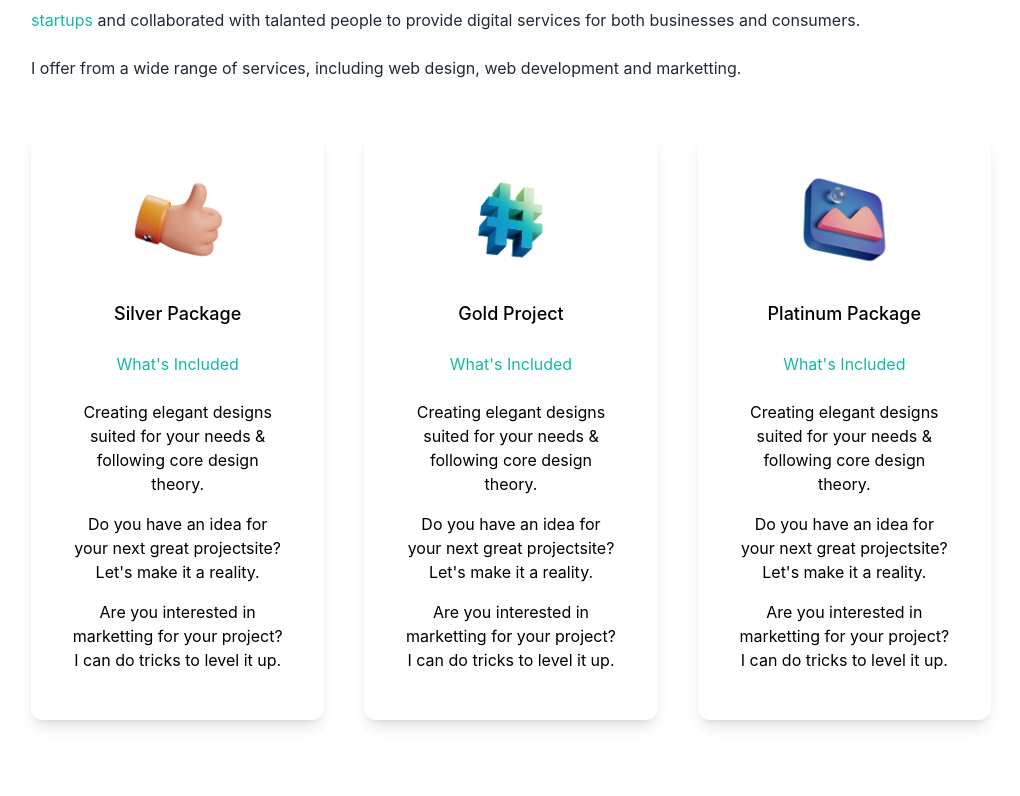
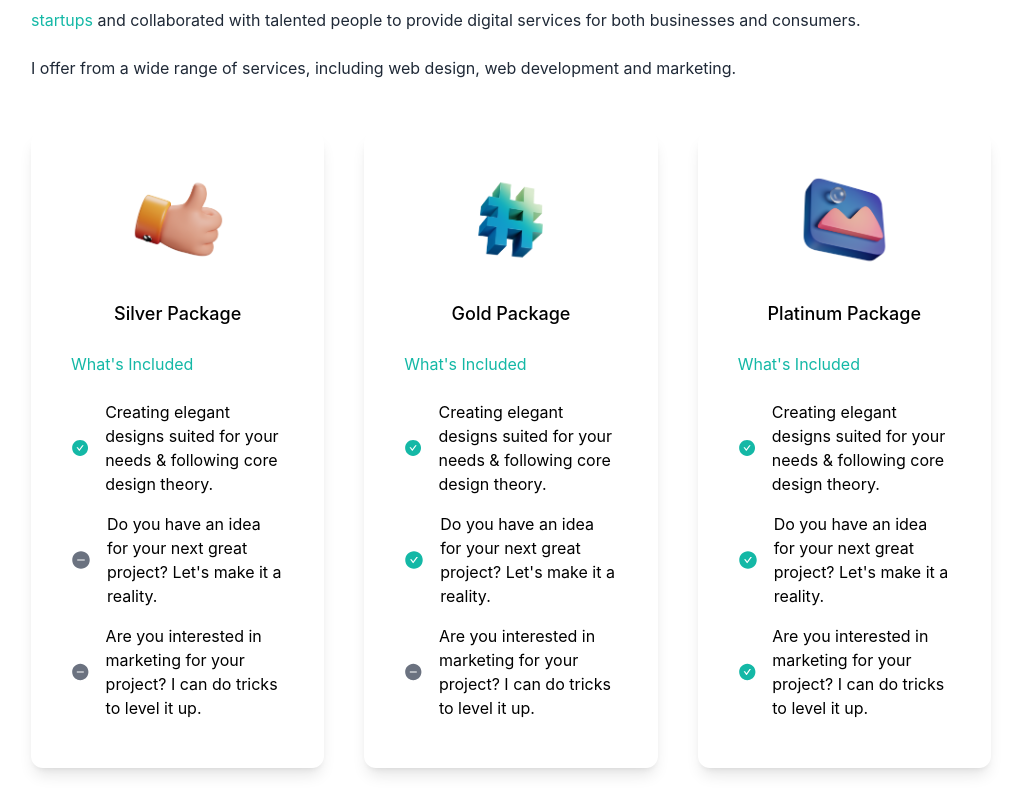
Before and after one commit to shayan-ameen-developer/personal-portfolio, a Next.js app: page / in a window 1280 px wide. Shown: the part 1104-1900 px from the top of the page, without its empty margins (129-1149 px from the left). Built offline with nearby package versions, Linux system fonts and the light colour scheme.

Commit message:
cards redesigned

```diff
--- a/src/pages/index.tsx
+++ b/src/pages/index.tsx
@@ -2,8 +2,10 @@ import Head from "next/head";
 import Image from "next/image";
 
 import {
+  AiFillCheckCircle,
   AiFillGithub,
   AiFillLinkedin,
+  AiFillMinusCircle,
   AiFillTwitterCircle,
 } from "react-icons/ai";
 
@@ -49,7 +51,7 @@ export default function Home() {
               JavaScirpt Developer.
             </h3>
             <p className="text-md mx-auto max-w-xl py-5 leading-8 text-gray-800 dark:text-gray-200 md:text-xl">
-              Freelancer providing services for web developmet and marketting
+              Freelancer providing services for web developmet and marketing
               needs. Join me down below and let&apos;s get cracking!
             </p>
             <div className="flex justify-center gap-16 py-3 text-5xl text-gray-600 dark:text-gray-400">
@@ -75,71 +77,110 @@ export default function Home() {
               developer, I&apos;ve done remote work for
               <span className="text-teal-500"> agencies </span>
               consulted for <span className="text-teal-500">startups </span>
-              and collaborated with talanted people to provide digital services
+              and collaborated with talented people to provide digital services
               for both businesses and consumers.
             </p>
             <p className="text-md py-2 leading-8 text-gray-800 dark:text-gray-200">
               I offer from a wide range of services, including web design, web
-              development and marketting.
+              development and marketing.
             </p>
           </div>
           <ul className="gap-10 lg:flex">
-            <li className="my-10 flex-1 rounded-xl p-10 text-center shadow-lg dark:bg-gray-700">
+            <li className="my-10 flex-1 rounded-xl p-10 shadow-lg dark:bg-gray-700">
+              <div className="text-center">
                 <Image className="mx-auto h-24 w-24" src={okay} alt="okay" />
                 <h3 className="pt-8 pb-2 text-lg font-medium dark:text-white">
                   Silver Package
                 </h3>
+              </div>
               <h4 className="py-4 text-teal-500">What&apos;s Included</h4>
+              <ul>
+                <li className="flex items-center gap-4">
+                  <AiFillCheckCircle className="text-6xl text-teal-500" />
                   <p className="py-2 dark:text-gray-300">
-                Creating elegant designs suited for your needs & following core
-                design theory.
+                    Creating elegant designs suited for your needs & following
+                    core design theory.
                   </p>
+                </li>
+                <li className="flex items-center gap-4">
+                  <AiFillMinusCircle className="text-6xl text-gray-500" />
                   <p className="py-2 dark:text-gray-300">
-                Do you have an idea for your next great projectsite? Let&apos;s
+                    Do you have an idea for your next great project? Let&apos;s
                     make it a reality.
                   </p>
+                </li>
+                <li className="flex items-center gap-4">
+                  <AiFillMinusCircle className="text-6xl text-gray-500" />
                   <p className="py-2 dark:text-gray-300">
-                Are you interested in marketting for your project? I can do
+                    Are you interested in marketing for your project? I can do
                     tricks to level it up.
                   </p>
                 </li>
-            <li className="my-10 flex-1 rounded-xl p-10 text-center shadow-lg dark:bg-gray-700">
+              </ul>
+            </li>
+            <li className="my-10 flex-1 rounded-xl p-10 shadow-lg dark:bg-gray-700">
+              <div className="text-center">
                 <Image className="mx-auto h-24 w-24" src={good} alt="good" />
                 <h3 className="pt-8 pb-2 text-lg font-medium dark:text-white">
-                Gold Project
+                  Gold Package
                 </h3>
+              </div>
               <h4 className="py-4 text-teal-500">What&apos;s Included</h4>
+              <ul>
+                <li className="flex items-center gap-4">
+                  <AiFillCheckCircle className="text-6xl text-teal-500" />
                   <p className="py-2 dark:text-gray-300">
-                Creating elegant designs suited for your needs & following core
-                design theory.
+                    Creating elegant designs suited for your needs & following
+                    core design theory.
                   </p>
+                </li>
+                <li className="flex items-center gap-4">
+                  <AiFillCheckCircle className="text-6xl text-teal-500" />
                   <p className="py-2 dark:text-gray-300">
-                Do you have an idea for your next great projectsite? Let&apos;s
+                    Do you have an idea for your next great project? Let&apos;s
                     make it a reality.
                   </p>
+                </li>
+                <li className="flex items-center gap-4">
+                  <AiFillMinusCircle className="text-6xl text-gray-500" />
                   <p className="py-2 dark:text-gray-300">
-                Are you interested in marketting for your project? I can do
+                    Are you interested in marketing for your project? I can do
                     tricks to level it up.
                   </p>
                 </li>
-            <li className="my-10 flex-1 rounded-xl p-10 text-center shadow-lg dark:bg-gray-700">
+              </ul>
+            </li>
+            <li className="my-10 flex-1 rounded-xl p-10 shadow-lg dark:bg-gray-700">
+              <div className="text-center">
                 <Image className="mx-auto h-24 w-24" src={best} alt="best" />
                 <h3 className="pt-8 pb-2 text-lg font-medium dark:text-white">
                   Platinum Package
                 </h3>
+              </div>
               <h4 className="py-4 text-teal-500">What&apos;s Included</h4>
+              <ul>
+                <li className="flex items-center gap-4">
+                  <AiFillCheckCircle className="text-6xl text-teal-500" />
                   <p className="py-2 dark:text-gray-300">
-                Creating elegant designs suited for your needs & following core
-                design theory.
+                    Creating elegant designs suited for your needs & following
+                    core design theory.
                   </p>
+                </li>
+                <li className="flex items-center gap-4">
+                  <AiFillCheckCircle className="text-6xl text-teal-500" />
                   <p className="py-2 dark:text-gray-300">
-                Do you have an idea for your next great projectsite? Let&apos;s
+                    Do you have an idea for your next great project? Let&apos;s
                     make it a reality.
                   </p>
+                </li>
+                <li className="flex items-center gap-4">
+                  <AiFillCheckCircle className="text-6xl text-teal-500" />
                   <p className="py-2 dark:text-gray-300">
-                Are you interested in marketting for your project? I can do
+                    Are you interested in marketing for your project? I can do
                     tricks to level it up.
                   </p>
+                </li>
+              </ul>
             </li>
           </ul>
         </section>
@@ -148,7 +189,7 @@ export default function Home() {
             <h3 className="py-1 text-3xl dark:text-white ">Portofolio</h3>
             <p className="text-md py-2 leading-8 text-gray-800 dark:text-gray-200">
               Since the beginning of my journey as a freelance designer and
-              developer, I&apos;ve done remote work for
+              dev7loper, I&apos;ve done remote work for
               <span className="text-teal-500"> agencies </span>
               consulted for <span className="text-teal-500">startups </span>
               and collaborated with talanted people to provide digital services
@@ -156,7 +197,7 @@ export default function Home() {
             </p>
             <p className="text-md py-2 leading-8 text-gray-800 dark:text-gray-200">
               I offer from a wide range of services, including web design, web
-              development and marketting.
+              development and marketing.
             </p>
           </div>
           <div className="flex flex-col gap-10 py-10 lg:flex-row lg:flex-wrap">
```
Lines whose indentation alone changed are shown as unchanged.
